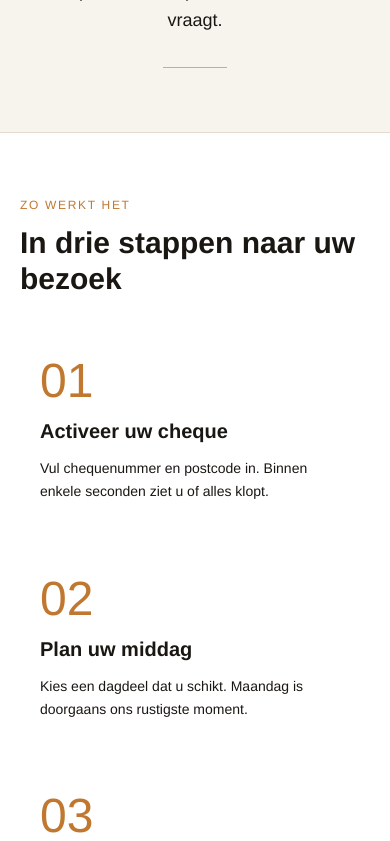
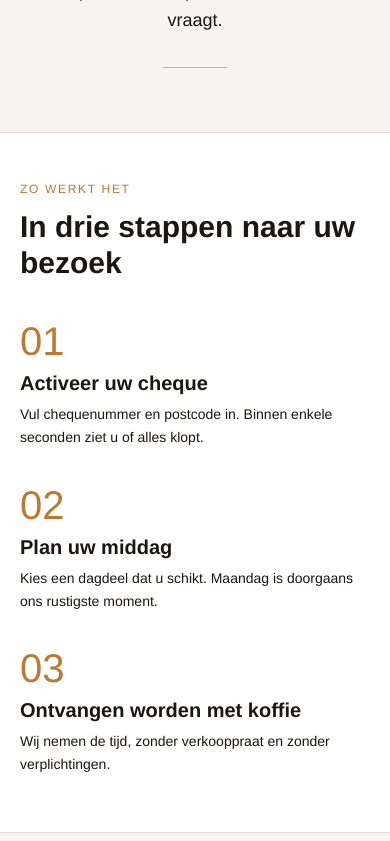
Before and after one commit to basads12/DKVK, a Next.js app: page / in a window 390 px wide. Shown: the part 903-1744 px from the top of the page. Built offline with nearby package versions, Linux system fonts and the light colour scheme.

Commit message:
design(home): tighten three-step spacing on mobile
Made-with: Cursor

```diff
--- a/app/page.tsx
+++ b/app/page.tsx
@@ -106,16 +106,16 @@ export default function HomePage() {
         </div>
       </section>
 
-      <section className="bg-sand py-16 md:py-20">
+      <section className="bg-sand py-12 md:py-20">
         <div className="mx-auto max-w-default px-5 md:px-8">
           <p className="text-xs font-medium uppercase tracking-[0.14em] text-gold">Zo werkt het</p>
           <h2 className="mt-3 text-3xl font-semibold text-ink md:text-4xl">In drie stappen naar uw bezoek</h2>
-          <ol className="mt-10 grid gap-8 md:mt-12 md:grid-cols-3 md:gap-0 md:divide-x md:divide-border/50">
+          <ol className="mt-8 grid gap-5 md:mt-12 md:grid-cols-3 md:gap-0 md:divide-x md:divide-border/50">
             {steps.map((step, index) => (
-              <li key={step.title} className="p-5 md:p-6">
-                <p className="text-5xl font-light leading-none text-gold md:text-6xl">{String(index + 1).padStart(2, "0")}</p>
-                <h3 className="mt-3 text-xl font-semibold text-ink">{step.title}</h3>
-                <p className="mt-3 text-sm leading-relaxed text-ink">{step.body}</p>
+              <li key={step.title} className="py-2 md:p-6">
+                <p className="text-[40px] font-light leading-none text-gold md:text-6xl">{String(index + 1).padStart(2, "0")}</p>
+                <h3 className="mt-2 text-xl font-semibold text-ink md:mt-3">{step.title}</h3>
+                <p className="mt-1.5 text-sm leading-relaxed text-ink md:mt-3">{step.body}</p>
               </li>
             ))}
           </ol>
```
